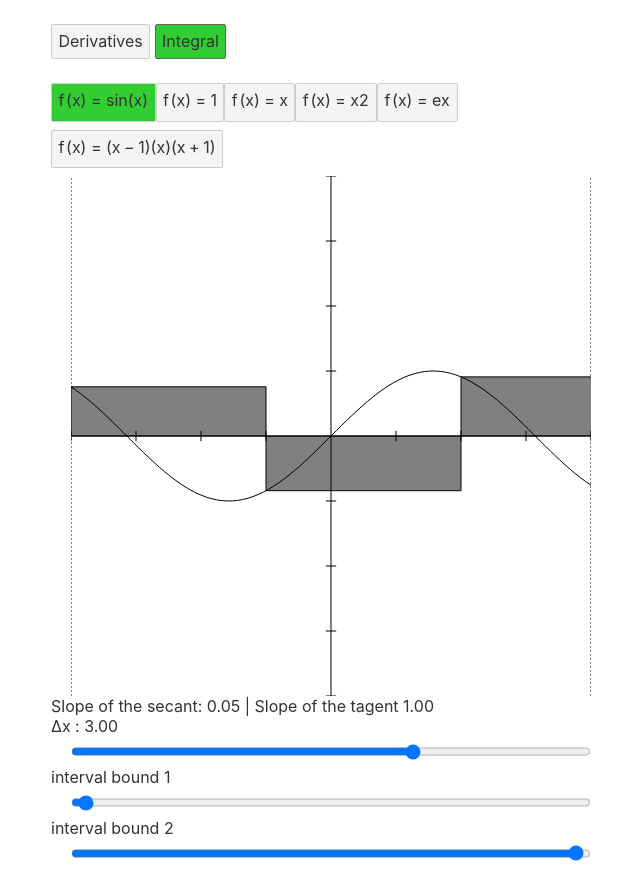
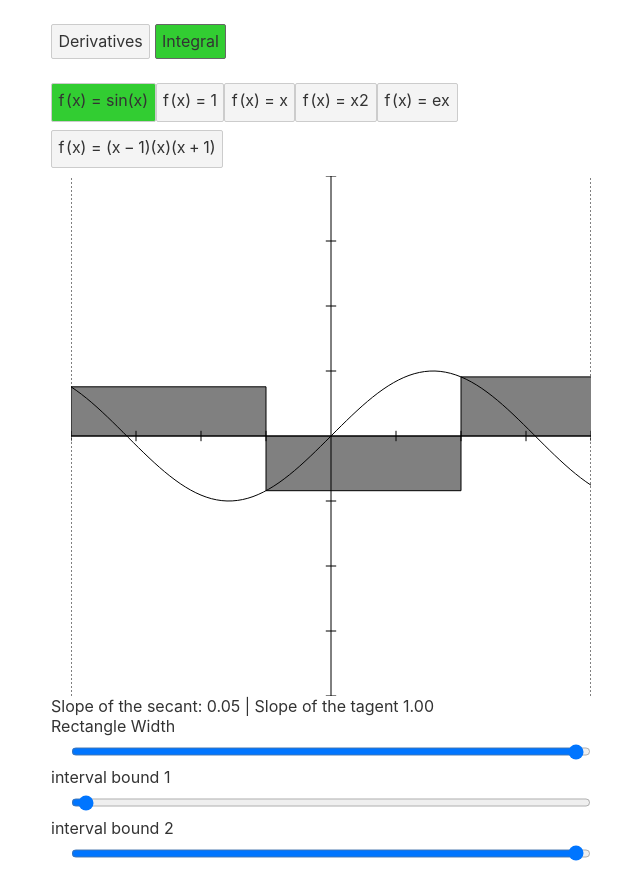
Before and after one commit to nchlsb/early-calc, a Svelte app: page / in a window 1280 px wide. Both pictures are taken after a click on the button "Integral". Shown: the whole page, without its empty margins (309-949 px from the left). Built offline with nearby package versions, Linux system fonts and the light colour scheme.

Commit message:
Return to deltaX vs rectangleWidth

```diff
--- a/src/App.svelte
+++ b/src/App.svelte
@@ -63,6 +63,10 @@
 
 	// ********************* integrals *********************
 
+	let sliderRectangleWidth = Math.log((xMaxBound - xMinBound) / 2);
+	let rectangleWidth: number;
+	$: rectangleWidth = Math.exp(sliderDeltaX) - 1;
+
 	let integralBound1 = -DEFAULT_BOUND_MAGNITUDE
 	let integralBound2 = DEFAULT_BOUND_MAGNITUDE
 
@@ -73,7 +77,7 @@
 	$: integralUpperBound = Math.max(integralBound1, integralBound2);
 
 	let numberRectangles: number;
-	$: numberRectangles = (integralUpperBound - integralLowerBound) / deltaX;
+	$: numberRectangles = (integralUpperBound - integralLowerBound) / rectangleWidth;
 
 	let riemannRectangles: Rectangle[]
 	$: riemannRectangles = range(numberRectangles).map(n => {
@@ -83,7 +87,7 @@
 		// SVG can't process negative height
 		return {
 			height: Math.abs(y),
-			width: deltaX,
+			width: rectangleWidth,
 			lowerLeftCorner: {x: x, y: (y > 0) ? 0 : y}
 		};
 	});
@@ -164,10 +168,6 @@
 	<!-- derivatives -->
 	<svg class="cartesian" viewBox="{xMinBound} {yMinBound} {(xMaxBound - xMinBound)} {(yMaxBound - yMinBound)}">
 		<g>
-
-
-
-
 			{#if context === 'Derivative'}
 
 			<line stroke="black" stroke-dasharray="2,2" fill="none"
@@ -229,6 +229,7 @@
 	</span>
 	<br/>
 
+	{#if context === 'Derivative'}
 	<span style="display: inline-block;">
 		<label id="labelDeltaXSymbol" for="deltaX">Delta x:</label>
 	</span>
@@ -236,8 +237,6 @@
 		<label id="labelDeltaXValue" for="deltaX">{deltaX.toFixed(2)}</label>
 	</span>
 	<input id="deltaX" type="range" min="0.01" step="0.01" max={Math.log(xMaxBound - xMinBound).toFixed(2)}  bind:value={sliderDeltaX} on:input={renderEquation}>
-
-	{#if context === 'Derivative'}
 
 	<span style="display: inline-block;">
 		<label id="labelX" for="x">x:</label>
@@ -248,6 +247,10 @@
 	<input id="x" type="range" step="0.01" min={xMinBound} max={xMaxBound} bind:value={sliderX} on:input={renderEquation}>
 
 	{:else}
+
+
+	<label for="RectangleWidthValue">Rectangle Width</label>
+	<input id="RectangleWidthValue" type="range" min="0.01" step="0.01" max={Math.log(xMaxBound - xMinBound).toFixed(2)}  bind:value={rectangleWidth}>
 
 	<label for="range1">interval bound 1</label>
 	<input class="bound-range1" type="range" min={xMinBound} max={xMaxBound} step=".01" bind:value={integralBound1}>
```
